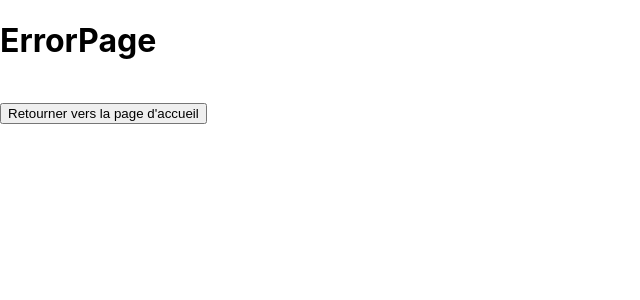
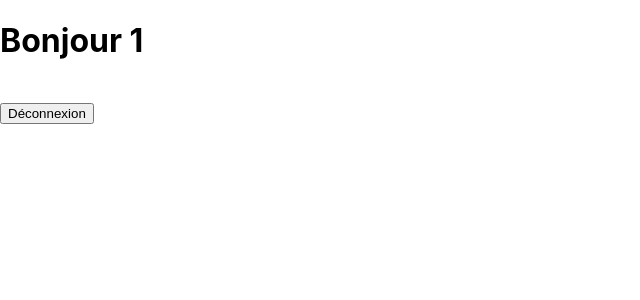
Before and after one commit to Ovgodd/crazee-burger, a React (Create React App) app: page /order/1 in a window 1280 px wide. Shown: the top 300 px of the page, without its empty margins (0-640 px from the left). Built offline with nearby package versions, Linux system fonts and the light colour scheme.

Commit message:
✨ F02: LOGIN > add redirection to ErrorPage on Submit with username

```diff
--- a/src/App.js
+++ b/src/App.js
@@ -9,7 +9,7 @@ function App() {
   return (
     <Routes>
       <Route path="/" element={<LoginPage />} />
-      <Route path="/order" element={<OrderPage />} />
+      <Route path="/order/:username" element={<OrderPage />} />
       <Route path="*" element={<ErrorPage />} />
     </Routes>
   );
--- a/src/components/pages/login/LoginForm.js
+++ b/src/components/pages/login/LoginForm.js
@@ -1,19 +1,22 @@
 import React, { useState } from "react";
-import { Link } from "react-router-dom";
+import { Link, useNavigate } from "react-router-dom";
 import { isValidName } from "./utils";
 export default function LoginForm() {
   // state(état, données)
-  const [name, setName] = useState("");
+  const [inputName, setInputName] = useState("");
+  const navigate = useNavigate();
 
   // comportements
   const handleSubmit = (event) => {
     event.preventDefault();
-    setName("");
+    setInputName("");
+    navigate(`order/${inputName}`);
   };
 
   const handleChange = (event) => {
     const inputUser = event.target.value;
-    if (inputUser === "" || isValidName.test(inputUser)) setName(inputUser);
+    if (inputUser === "" || isValidName.test(inputUser))
+      setInputName(inputUser);
   };
 
   // affichage
@@ -24,13 +27,12 @@ export default function LoginForm() {
       <h2>Connectez-vous</h2>
       <input
         type="text"
-        value={name}
+        value={inputName}
         placeholder="Entrez votre prénom..."
         onChange={handleChange}
         required
       />
       <button>Accédez à votre espace</button>
-      <Link to="/order">Vers OrderPage</Link>
     </form>
   );
 }
--- a/src/components/pages/order/OrderPage.js
+++ b/src/components/pages/order/OrderPage.js
@@ -1,9 +1,15 @@
 import React from "react";
-import { Link } from "react-router-dom";
+import { Link, useParams } from "react-router-dom";
 export default function OrderPage() {
+  //states
+  const { username } = useParams();
+
+  //comportements
+
+  //affichage
   return (
     <div>
-      <h1>Bonjour prénom</h1>
+      <h1>Bonjour {username}</h1>
       <br />
       <Link to="/">
         <button>Déconnexion</button>
```
